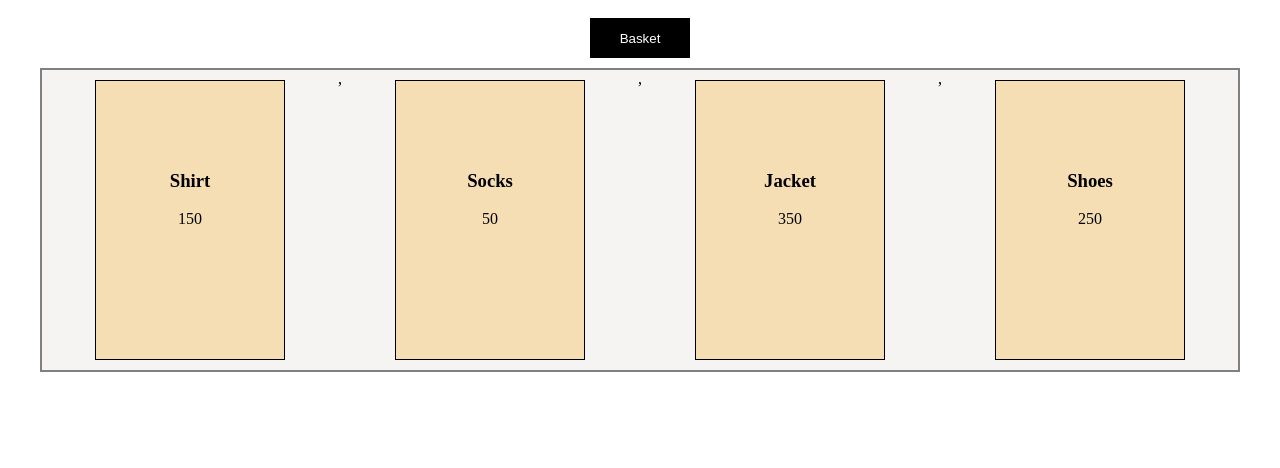
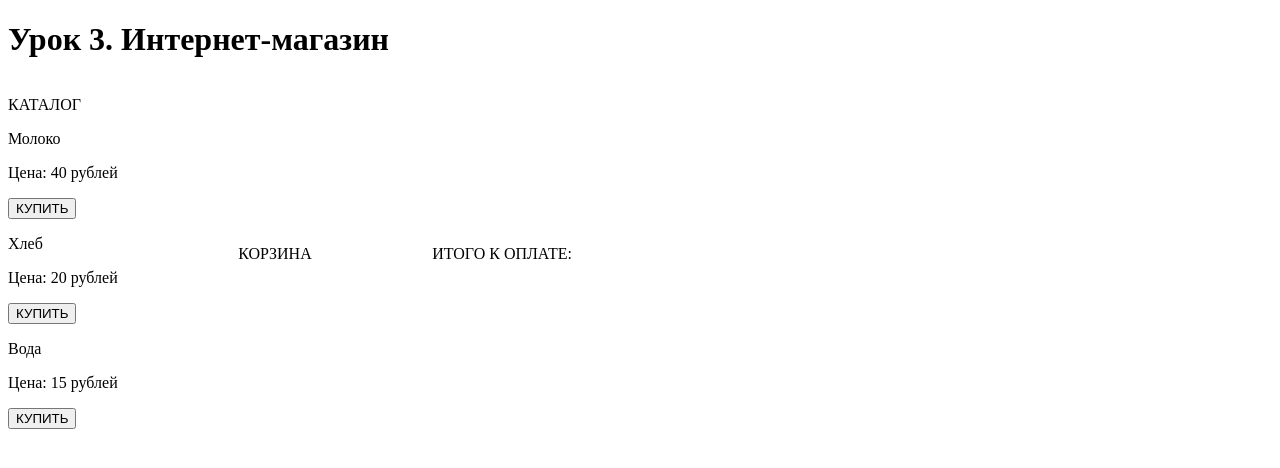
Before and after one commit to mklapshin/JS2, a plain HTML site: page index.html in a window 1280 px wide. Drawn offline with Linux system fonts and the light colour scheme.

Commit message:
выполнил домашнее задание № 3

```diff
--- a/index.html
+++ b/index.html
@@ -1,21 +1,35 @@
+<!DOCTYPE html>
+<html lang="en">
 
-<!DOCTYPE html>
-<html>
-  <head>
-    <title>eShop</title>
-    <link rel="stylesheet" href="styles.css" />
-    <script src="script.js"></script>
-  </head>
-  <body>
-    <main>
-      <div class="container">
-      <header>
-        <button class="cart-button" type="button">Basket</button>
-      </header>
-      <main>
-        <div class="goods-list"></div>
-      </main>
+<head>
+    <meta charset="UTF-8">
+    <title>Lesson6</title>
+    <script type="text/javascript" src="script.js"></script>
+    <link rel="stylesheet" href="style.css">
+</head>
+
+<body>
+    <h1>Урок 3. Интернет-магазин</h1>
+    <div class="container">
+        <div id="itemsList" class="section1">
+            <p>КАТАЛОГ</p>
+            <p>Молоко</p>
+            <p>Цена: 40 рублей</p>
+            <button id="item1">КУПИТЬ</button>
+            <p>Хлеб</p>
+            <p>Цена: 20 рублей</p>
+            <button id="item2">КУПИТЬ</button>
+            <p>Вода</p>
+            <p>Цена: 15 рублей</p>
+            <button id="item3">КУПИТЬ</button>
+        </div>
+        <div id="basket" class="section2">
+            <p>КОРЗИНА</p>
+        </div>
+        <div id="priceFinal" class="section3">
+            <p>ИТОГО К ОПЛАТЕ:</p>
+        </div>
     </div>
-    </main>
-  </body>
+</body>
+
 </html>
--- a/script.js
+++ b/script.js
@@ -1,25 +1,38 @@
-const goods = [
-  { title: 'Shirt', price: 150 },
-  { title: 'Socks', price: 50 },
-  { title: 'Jacket', price: 350 },
-  { title: 'Shoes', price: 250 },
-]
+function init() {
+    const div = document.getElementById("div");
+    const code = document.getElementById("code");
 
-const renderGoodsItem = (title, price) => {
-  return `<div class="goods-item"><h3>${title}</h3><p>${price}</p></div>`
+    let totalPrice = 0;
+    let newTotalPrice = document.createElement("div");
+
+    item1.addEventListener('click', function (event) {
+        totalPrice = totalPrice + 40;
+        let item = document.createElement("div");
+        item.innerHTML = "<p>Молоко 40 рублей</p>";
+        basket.appendChild(item);
+        newTotalPrice.innerHTML = totalPrice;
+        priceFinal.appendChild(newTotalPrice);
+    });
+
+    item2.addEventListener('click', function (event) {
+        totalPrice = totalPrice + 20;
+        let item = document.createElement("div");
+        item.innerHTML = "<p>Хлеб 20 рублей</p>";
+        basket.appendChild(item);
+        newTotalPrice.innerHTML = totalPrice;
+        priceFinal.appendChild(newTotalPrice);
+    });
+
+    item3.addEventListener('click', function (event) {
+        totalPrice = totalPrice + 15;
+        let item = document.createElement("div");
+        item.innerHTML = "<p>Вода 15 рублей</p>";
+        basket.appendChild(item);
+        newTotalPrice.innerHTML = totalPrice;
+        priceFinal.appendChild(newTotalPrice);
+    });
+
 }
 
-const renderGoodsList = list => {
-  let goodsList = list.map(item => renderGoodsItem(item.title, item.price))
 
-  //   const goodsListDiv = document.querySelector('.goods-list')
-  //   goodsListDiv.innerHTML = goodsList
-
-  document.querySelector('.goods-list').innerHTML = goodsList
-}
-
-const init = () => {
-  renderGoodsList(goods)
-}
-
-window.onload = init
+window.addEventListener('load', init);
--- /dev/null
+++ b/style.css
@@ -0,0 +1,7 @@
+.container {
+    display: flex;
+    align-items: center;
+    justify-content: space-between;
+    min-height: 75px;
+    margin: 0 700px 0 0;
+}
--- a/styles.css
+++ /dev/null
@@ -1,34 +0,0 @@
-.container {
-  margin: 0 auto;
-  width: 1200px;
-}
-
-.cart-button {
-  border: 1px solid black;
-  background-color: black;
-  color: white;
-  width: 100px;
-  height: 40px;
-  margin: 10px 550px;
-}
-
-.goods-list {
-  border: 2px solid grey;
-  background-color: rgb(246, 243, 243);
-  display: flex;
-  flex-direction: row;
-  flex-wrap: wrap;
-  flex-direction: row;
-  justify-content: flex-start;
-  height: 300px;
-}
-
-.goods-item {
-  border: 1px solid black;
-  background-color: wheat;
-  width: 190px;
-  box-sizing: border-box;
-  padding: 70px 20px;
-  margin: 10px 53px;
-  text-align: center;
-}
```
Also changed, not shown: es6.js (deleted, +0 -67 lines), 1 other file.
